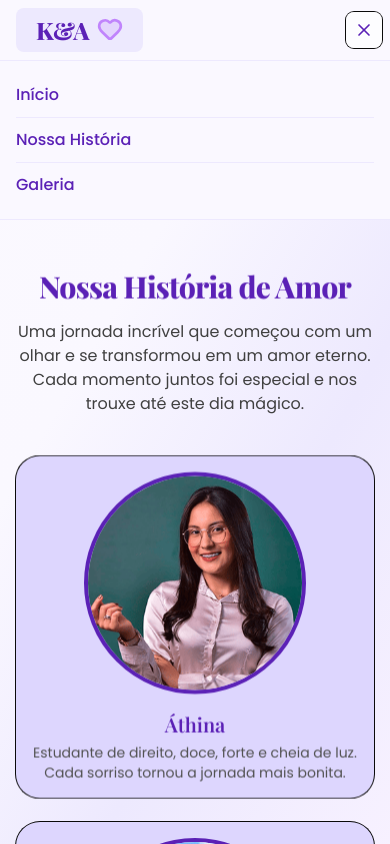
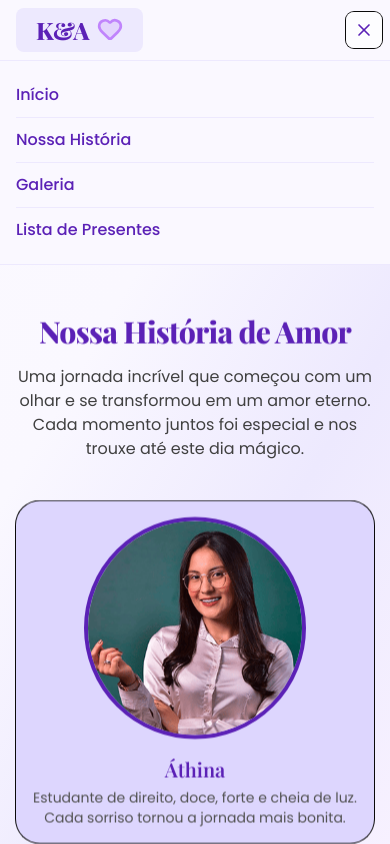
Before and after one commit to KayoWeiber/Kayo-e-Athina, a React (Vite) app: page /Kayo-e-Athina/nossa-historia in a window 390 px wide. Both pictures are taken after a click on the button "Abrir menu". Shown: the top 844 px of the page. Built offline with nearby package versions, Linux system fonts and the light colour scheme; a web font is replaced by a local one.

Commit message:
fix: ajuste mobile lista de presentes

```diff
--- a/src/components/Header.tsx
+++ b/src/components/Header.tsx
@@ -178,6 +178,9 @@ export default function Header() {
             <li className="border-t ka-border-detalhe first:border-t-0">
               <Link to="/galeria" className="block py-2.5 font-body text-base font-medium ka-text-roxo-escuro">Galeria</Link>
             </li>
+              <li className="border-t ka-border-detalhe first:border-t-0">
+              <Link to="/lista-de-presentes" className="block py-2.5 font-body text-base font-medium ka-text-roxo-escuro">Lista de Presentes</Link>
+            </li>
           </ul>
         </nav>
       </div>
```
